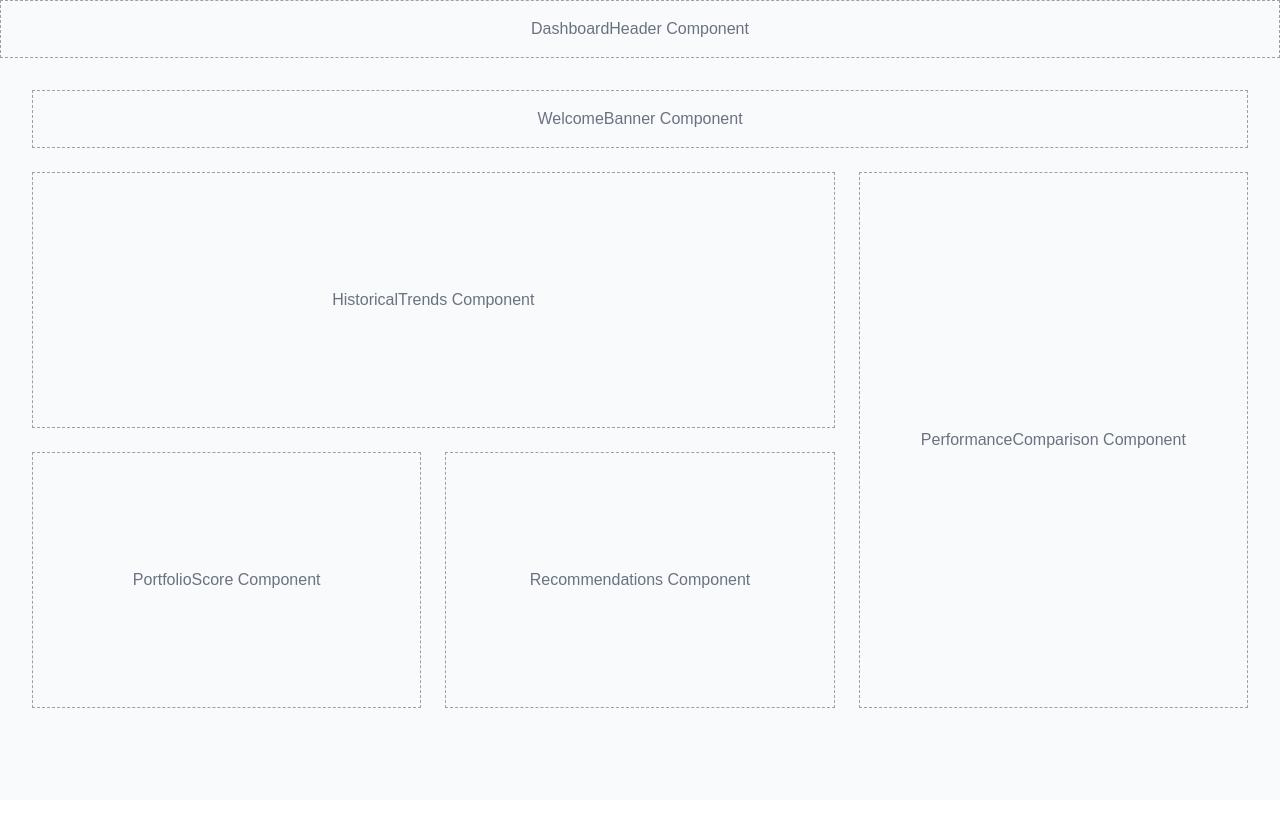
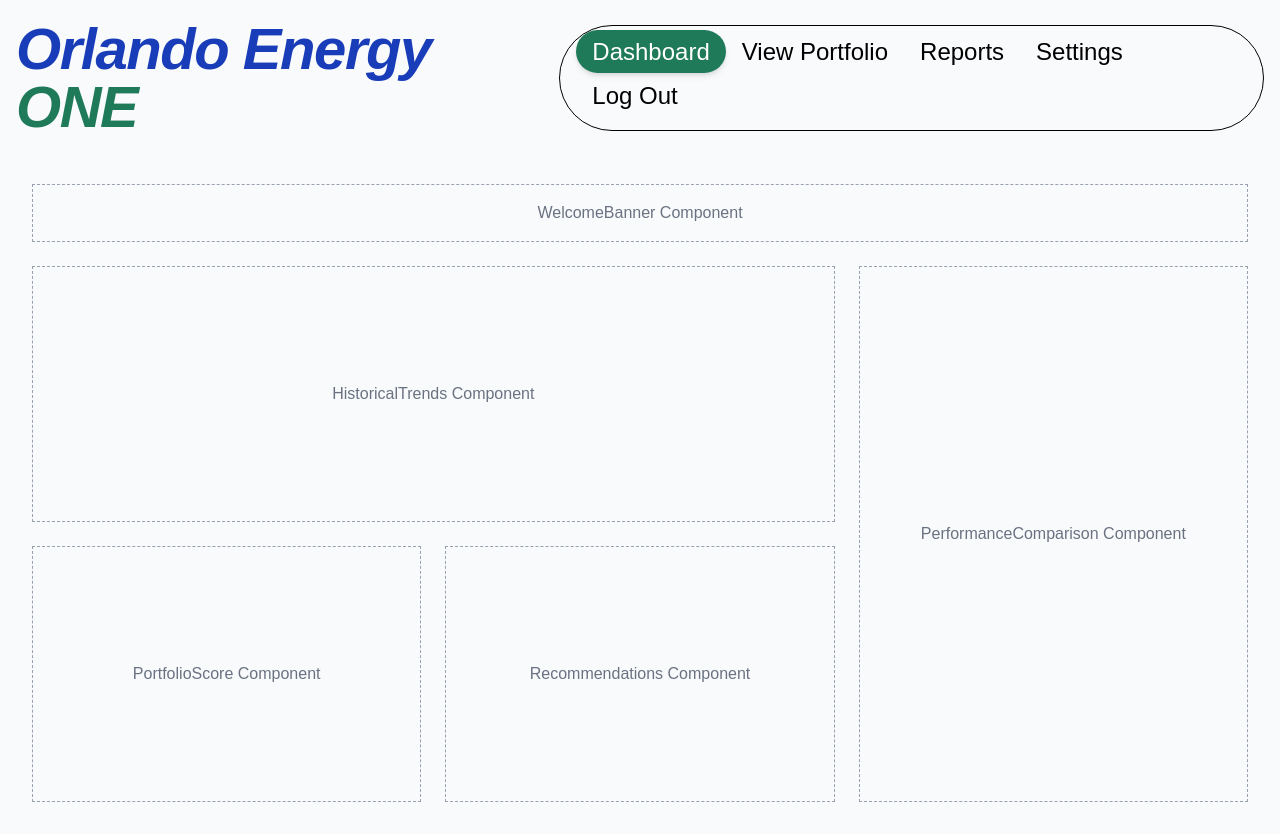
Before and after one commit to jojodecarlos/EnergyOne, a Next.js app in the folder utility-dashboard/: page /dashboard in a window 1280 px wide. Before the commit the page ends 800 px from the top, so only its background shows below. Built offline with nearby package versions, Linux system fonts and the light colour scheme; no server answers.

Commit message:
adding dashboard header component

```diff
--- a/utility-dashboard/components/DashboardHeader.tsx
+++ b/utility-dashboard/components/DashboardHeader.tsx
@@ -1,7 +1,84 @@
+"use client";
+
+import { usePathname } from "next/navigation";
+import { useRouter } from "next/navigation";
+import { supabase } from "@/lib/supabase";
+import { useState } from "react";
+
 export default function DashboardHeader() {
+
+  const pathname = usePathname();
+  const router = useRouter();
+
+  const handleLogout = async () => {
+    await supabase.auth.signOut();
+    router.push("/login");
+  }
+
   return (
-    <div className="border border-dashed border-gray-400 p-4 text-center text-gray-500">
-      DashboardHeader Component
+    <div className="p-4 flex justify-between items-center mt-1">
+
+      <h1 className="w-fit text-[58px] w-[486px] font-inter font-black italic leading-none tracking-tight">
+        <span className="text-blue-800">Orlando Energy</span>
+        <span className="text-[#1F7A5A]"> ONE</span>
+      </h1>
+
+      <div className="w-fit text-black gap-7
+      text-[24px] w-[99px] font-inter
+      border border-solid border-black rounded-full
+      px-4 py-2 font-md">
+
+        <a
+          href="/dashboard"
+          className={`px-4 py-2 rounded-full ${
+            pathname === "/dashboard"
+              ? "bg-[#1F7A5A] text-white shadow-md"
+              : "hover:bg-gray-200 transition duration-300"
+          }`}
+        >
+          Dashboard
+        </a>
+
+        <a
+          href=""
+          className={`px-4 py-2 rounded-full ${
+            pathname === "/portfolio"
+              ? "bg-[#1F7A5A] text-white shadow-md"
+              : "hover:bg-gray-200 transition duration-300"
+          }`}
+        >
+          View Portfolio
+        </a>
+
+        <a
+          href=""
+          className={`px-4 py-2 rounded-full ${
+            pathname === "/reports"
+              ? "bg-[#1F7A5A] text-white shadow-md"
+              : "hover:bg-gray-200 transition duration-300"
+          }`}
+        >
+          Reports
+        </a>
+
+        <a
+          href=""
+          className={`px-4 py-2 rounded-full ${
+            pathname === "/settings"
+              ? "bg-[#1F7A5A] text-white shadow-md"
+              : "hover:bg-gray-200 transition duration-300"
+          }`}
+        >
+          Settings
+        </a>
+
+        <button
+          onClick={handleLogout}
+          className="rounded-full px-4 py-2 hover:bg-red-700 hover:text-white hover:cursor-pointer transition duration-300"
+        >
+          Log Out
+        </button>
+      </div>
     </div>
   );
 }
```
